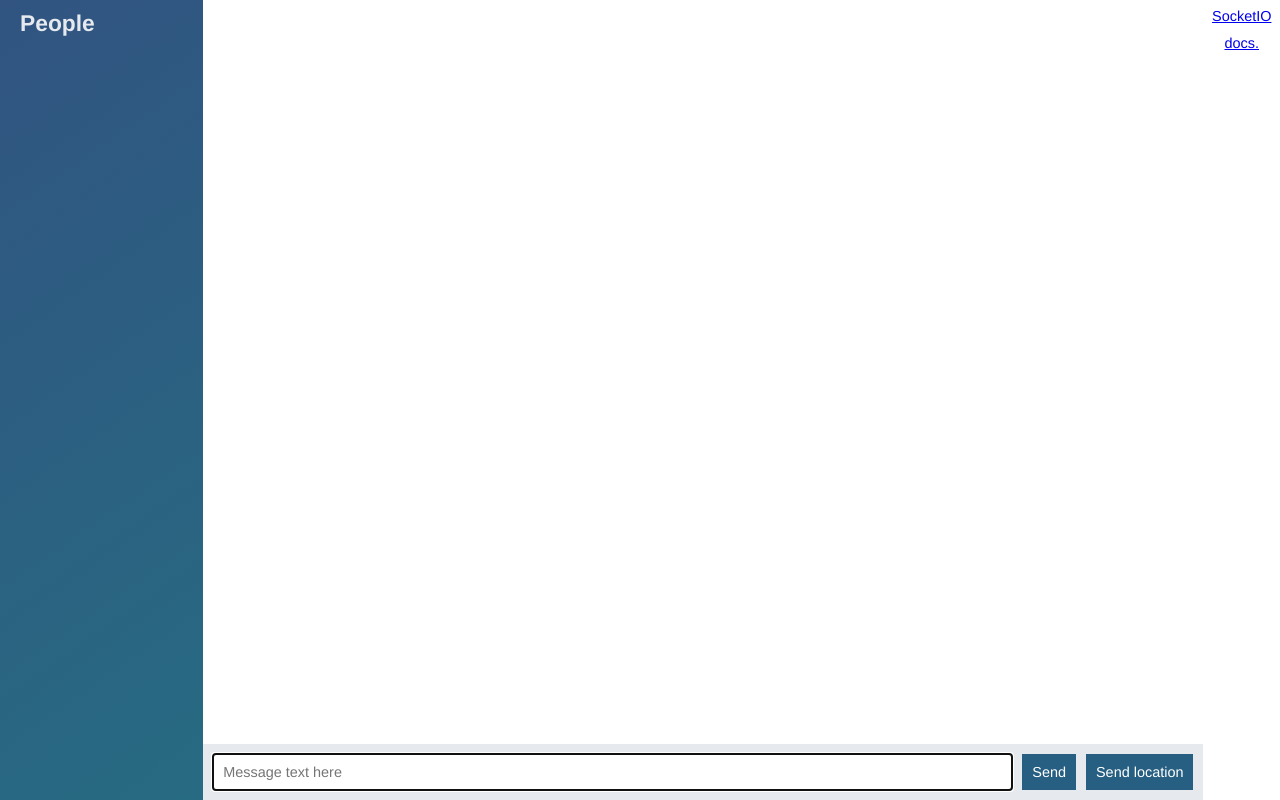
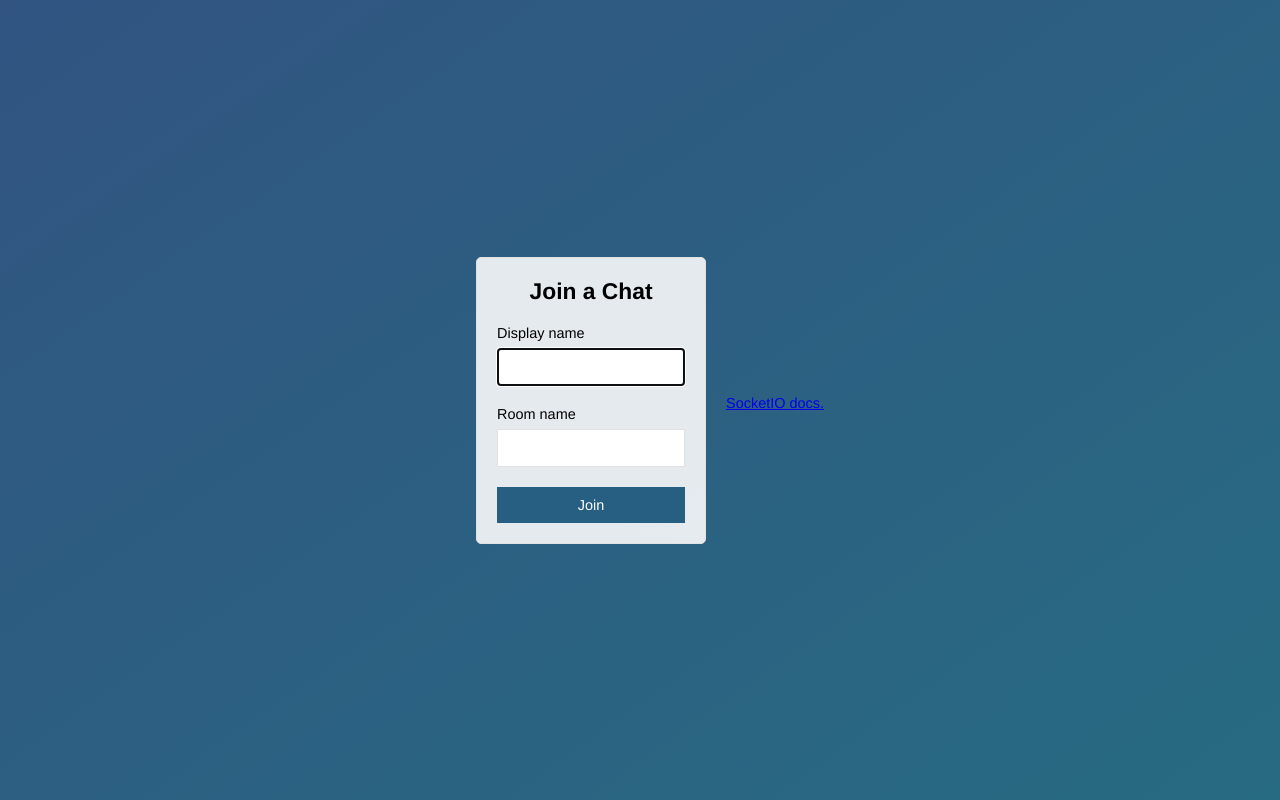
Before and after one commit to MrV01/node-course-2-chat-app, a website: page public/index.html in a window 1280 px wide. Drawn offline with nearby package versions, Linux system fonts and the light colour scheme; no server answers.

Commit message:
Add join page that submits to chat.html

```diff
--- a/public/index.html
+++ b/public/index.html
@@ -2,68 +2,32 @@
 <html lang="en">
 <head>
   <meta charset="UTF-8">
-  <meta name="viewport" content="width=device-width, initial-scale=1.0">
+  <meta name="viewport" content="width=device-width, initial-scale=1.0, user-scalable=no">
   <meta http-equiv="X-UA-Compatible" content="ie=edge">
+  <title>Join | ChatApp</title>
   <link rel="stylesheet" href="/css/styles.css">
-  <title>The Chat App</title>
 </head>
-<body class="chat">
-
-  <div class="chat__sidebar">
-    <h3>People</h3>
-    <div id="users"></div>
+<body class="centered-form">
+  <div class="centered-form__form">
+  <form class="" action="/chat.html">
+        <div class="form-field">
+            <h3>Join a Chat</h3>
+        </div>
+    <div class="form-field">
+          <label>Display name</label>
+          <input type="text" name="name" autofocus/>
+    </div>
+    <div class="form-field">
+        <label>Room name</label>
+        <input type="text" name="room"/>
+    </div>
+    <div class="form-field">
+        <button>Join</button>
+    </div>
+  </form>
   </div>
-
-  <div class="chat__main">
-
-    <ol id="messages" class="chat__messages">
-      <!-- <li></li> -->
-      <!--  List of messages will be created by JS file-->
-    </ol>
-  <div class="chat__footer">
-        <form id="message-form">
-          <input type="text" name="message"  placeholder="Message text here" autofocus autocomplete="off">
-          <button type="submit" value="Send" name="submit">Send</button>
-        </form>
-        <!-- Share Geolocation Button -->
-        <button id="send-location" name="send-location">Send location</button>
-  </div>
-  </div>
-
-  <script id="message-template" type="text/template">
-    <li class="message">
-      <div class="messsage__title">
-          <h4>{{from}}</h4> <!-- value of the property from : value -->
-          <span>{{createdAt}}</span>  <!-- value of the property createdAt : value -->
-      </div>
-      <div class="message__body">
-          <p>{{text}}</p>  <!-- value of the property text : value -->
-      </div>
-    </li>
-  </script>
-
-  <script id="location-message-template" type="text/template">
-    <li class="message">
-      <div class="messsage__title">
-          <h4>{{from}}</h4> <!-- value of the property from : value -->
-          <span>{{createdAt}}</span>  <!-- value of the property createdAt : value -->
-      </div>
-      <div class="message__body">
-          <p>
-            <a href="{{url}}" target="_blank">My current location</a>
-          </p>  <!-- value of the property url : value -->
-      </div>
-    </li>
-  </script>
-
-<footer>
-  <h3><a href="https://socket.io/docs/">SocketIO docs.</a></h3>
-</footer>
-
-   <script src="/socket.io/socket.io.js"></script>  <!-- SocketIO client library -->
-   <script src="/js/libs/jquery-3.2.1.js"></script> <!-- jquery-3 -->
-   <script src="/js/libs/moment.js" charset="utf-8"></script> <!-- Time Library-->
-  <script src="/js/libs/mustache.js" charset="utf-8"></script> <!--  an implementation of the mustache template system in JavaScript. -->
-   <script src="/js/index.js"></script>  <!-- SocketIO JS code -->
+  <footer>
+    <h3><a href="https://socket.io/docs/" target="_blank">SocketIO docs.</a></h3>
+  </footer>
 </body>
 </html>
```
Also changed, not shown: public/chat.html (added, +67 -0 lines), public/js/chat.js (renamed from public/js/index.js).
